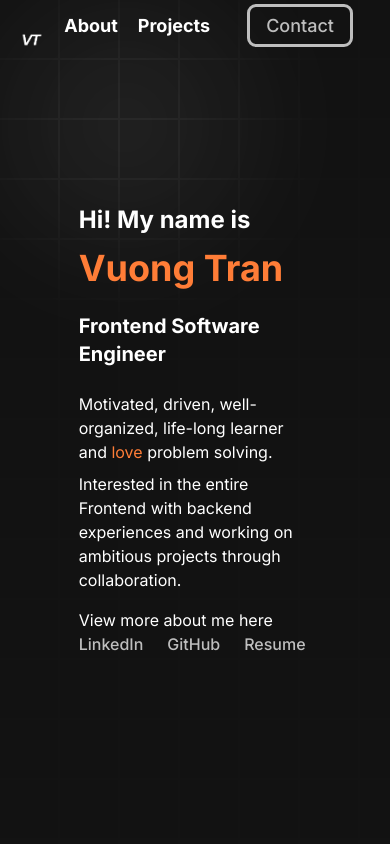
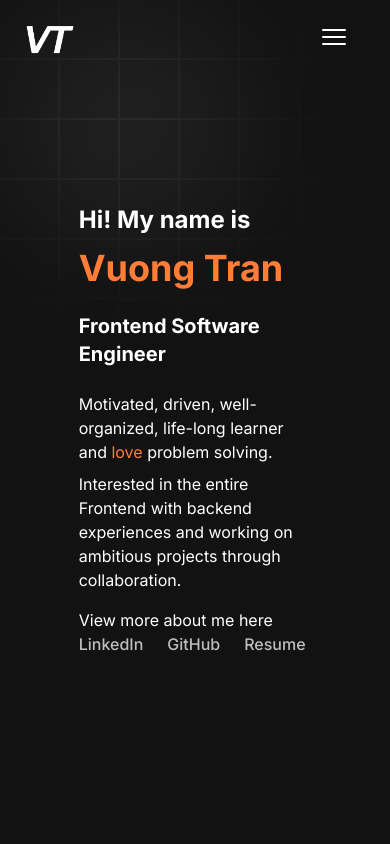
Before and after one commit to Vtrandev/eportfolio-next, a Next.js app: page / in a window 390 px wide. Shown: the top 844 px of the page. Built offline with nearby package versions, Linux system fonts and the light colour scheme.

Commit message:
Minor UI edit and burgermenu added

```diff
--- /dev/null
+++ b/components/Burgermenu.tsx
@@ -0,0 +1,64 @@
+"use client";
+
+import React, { useState } from "react";
+import { Bars3Icon, XMarkIcon } from "@heroicons/react/24/solid";
+
+const Burgermenu = () => {
+  const [flexClass, setFlexClass] = useState(false);
+
+  function activeMenu() {
+    setFlexClass(true);
+  }
+  function inactiveMenu() {
+    setFlexClass(false);
+  }
+
+  return (
+    <>
+      <div className="block mr-5 sm:hidden">
+        <button onClick={() => activeMenu()}>
+          <Bars3Icon className="h-8 w-8" />
+        </button>
+      </div>
+
+      <div
+        className={`absolute flex-col items-center top-0 left-0 right-0 bottom-0 bg-[#131313] z-10 animate-fade-left
+        animate-duration-700
+        ${flexClass ? "flex" : "hidden "}`}
+      >
+        <button onClick={() => inactiveMenu()}>
+          <XMarkIcon className="absolute top-5 right-5 h-8 w-8" />
+        </button>
+
+        <ul className="flex flex-col space-y-6 mt-8 justify-center text-center">
+          <li className="nav__link"
+          onClick={() => inactiveMenu()}>
+            <a
+              href="#"
+              className="font-bold text-lg link__hover-effect link__hover-effect--white"
+            >
+              About
+            </a>
+          </li>
+
+          <li className="font-bold text-lg link__hover-effect link__hover-effect--white"
+          onClick={() => inactiveMenu()}>
+            <a href="#projects">Projects</a>
+          </li>
+
+          <li
+          onClick={() => inactiveMenu()}>
+            <a
+              href="#contact"
+              className="font-bold text-lg outline py-2 px-4 rounded-md link"
+            >
+              Contact
+            </a>
+          </li>
+        </ul>
+      </div>
+    </>
+  );
+};
+
+export default Burgermenu;
--- a/components/Contact.tsx
+++ b/components/Contact.tsx
@@ -79,7 +79,7 @@ function Contact() {
   return (
     <div
       id="contact"
-      className="h-[600px] flex flex-col items-center justify-center"
+      className="h-[600px] flex flex-col items-center justify-center text-center"
     >
       <h2 className="text-3xl">Let's have a chat</h2>
       <p className="text-xl">I am currently open to new opportunities</p>
--- a/components/Footer.tsx
+++ b/components/Footer.tsx
@@ -18,7 +18,7 @@ function Footer() {
           className="invert pb-5"
         /></a>
       </figure>
-      <div className="flex space-x-8">
+      <div className="flex flex-col items-center space-y-1 sm:flex-row sm:space-x-8">
         <Link href="https://github.com/Vtrandev" target="_blank">
           <p className="link__hover-effect link__hover-effect--white">
             Github
--- a/components/Navbar.tsx
+++ b/components/Navbar.tsx
@@ -1,38 +1,46 @@
 import React from "react";
 import Image from "next/image";
 import LogoImg from "../public/Logo.png";
+import Burgermenu from "./Burgermenu";
 
 function Navbar() {
+
   return (
     <div className="flex items-center justify-between h-[80px] mx-[20px] text-white">
       <figure>
-        <Image src={LogoImg} width={60} height={30} alt="logo"
-        className="invert" />
+        <Image
+          src={LogoImg}
+          width={60}
+          height={30}
+          alt="logo"
+          className="invert"
+        />
       </figure>
 
-      <ul className="flex">
+      <ul className="hidden sm:flex space-x-10">
         <li className="nav__link">
           <a
             href="#"
-            className="mx-5 font-bold text-lg link__hover-effect link__hover-effect--white"
+            className="font-bold text-lg link__hover-effect link__hover-effect--white"
           >
             About
           </a>
         </li>
 
-        <li className="mx-5 font-bold text-lg link__hover-effect link__hover-effect--white">
+        <li className="font-bold text-lg link__hover-effect link__hover-effect--white">
           <a href="#projects">Projects</a>
         </li>
 
         <li className="nav__link">
           <a
             href="#contact"
-            className="mx-5 font-bold text-lg outline py-2 px-4 rounded-md link"
+            className="mr-4 font-bold text-lg outline py-2 px-4 rounded-md link"
           >
             Contact
           </a>
         </li>
       </ul>
+      <Burgermenu />
     </div>
   );
 }
--- a/components/Projects.tsx
+++ b/components/Projects.tsx
@@ -35,16 +35,12 @@ function Projects() {
           <h3 className="text-lg font-bold mb-2">{project}</h3>
           <p className="text-md font-semibold mb-2">{tech}</p>
           <p className="text-sm mb-4">{description}</p>
-          <Link href={codeurl}>
-            <span className="link">
-              View the code
-            </span>
-          </Link>
-          <Link href={siteurl}>
-            <span className="link">
-              Visit site
-            </span>
-          </Link>
+          <span className="link">
+            <Link href={codeurl}>View the code</Link>
+          </span>
+          <span className="link">
+            <Link href={siteurl}>Visit site</Link>
+          </span>
         </div>
       </div>
     );
```
